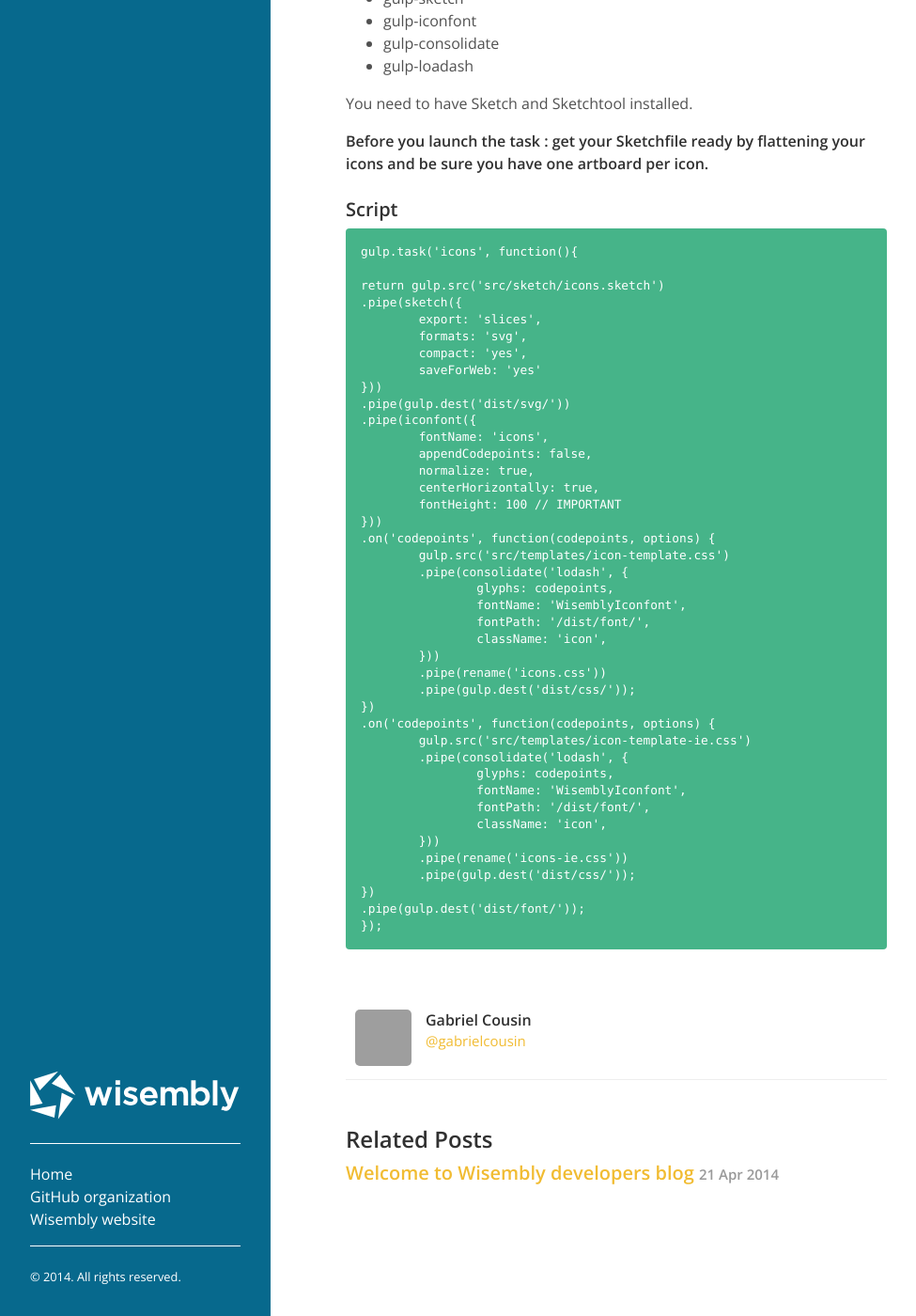
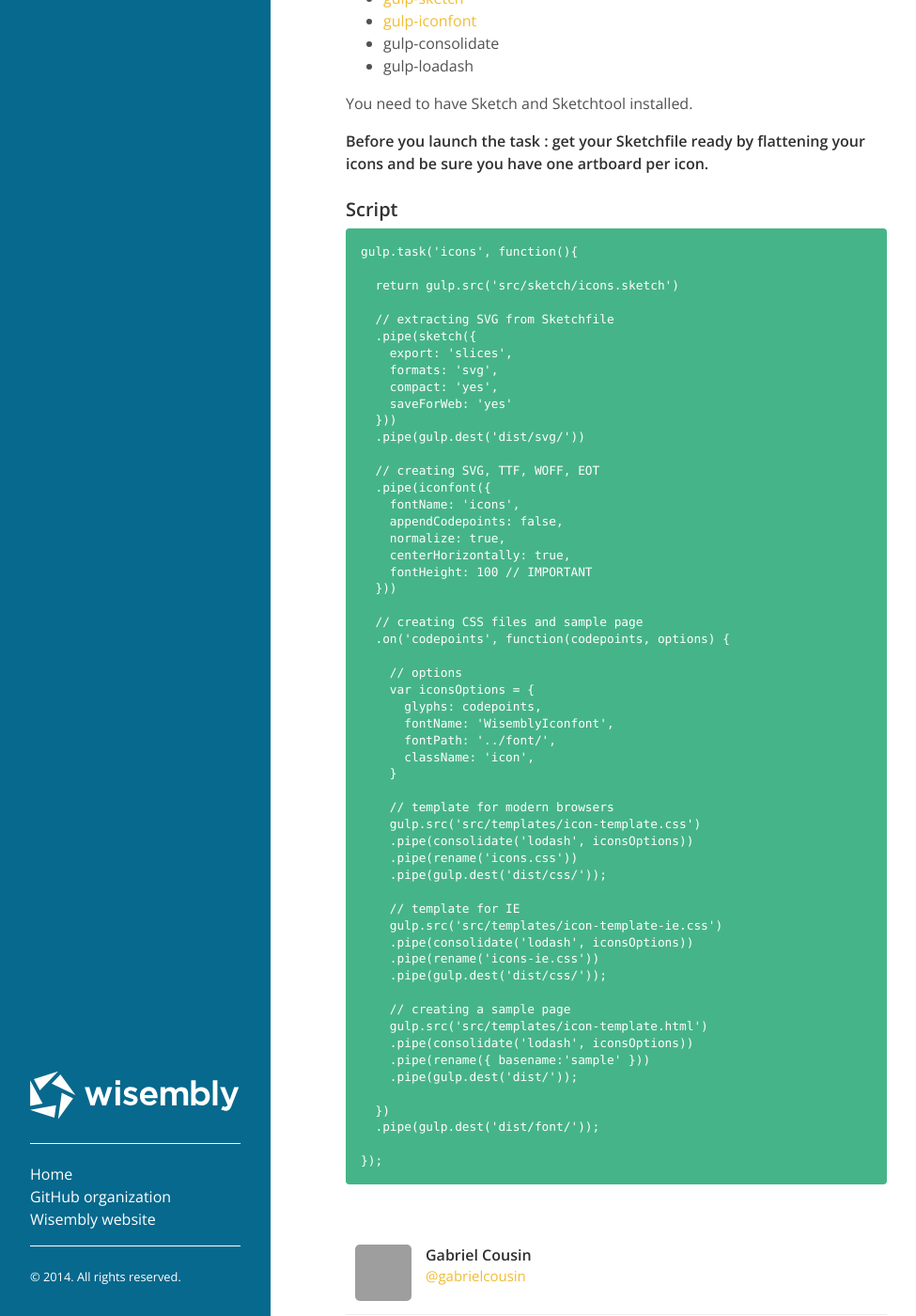
Before and after one commit to Wisembly/blog, a Jekyll site: the page built from _posts/2014-11-03-building-an-iconfont-from-sketch-to-gulp.markdown, in a window 1280 px wide and 1400 px high, scrolled down 1356 px. Shown: the whole window at 94% size, without its empty margins (0-975 px from the left). Built offline with Jekyll 4.4.1, drawn with Linux system fonts in a browser that asks for light colours; Markdown is read by kramdown in place of the engine named in the settings; comment, search, counter and statistics services are not loaded; grey boxes are pictures that could not be loaded.

Commit message:
updated post

```diff
--- a/_posts/2014-11-03-building-an-iconfont-from-sketch-to-gulp.markdown
+++ b/_posts/2014-11-03-building-an-iconfont-from-sketch-to-gulp.markdown
@@ -45,8 +45,8 @@
 ### Plugins
 For our spectific task, we will used the following plugins:
 
-* gulp-sketch
-* gulp-iconfont
+* [gulp-sketch](https://github.com/cognitom/gulp-sketch)
+* [gulp-iconfont](https://github.com/nfroidure/gulp-iconfont)
 * gulp-consolidate
 * gulp-loadash
 
@@ -58,42 +58,56 @@
 
 	gulp.task('icons', function(){
 
-	return gulp.src('src/sketch/icons.sketch')
-	.pipe(sketch({
-		export: 'slices',
-		formats: 'svg',
-		compact: 'yes',
-		saveForWeb: 'yes'
-	}))
-	.pipe(gulp.dest('dist/svg/'))
-	.pipe(iconfont({
-		fontName: 'icons',
-		appendCodepoints: false,
-		normalize: true,
-		centerHorizontally: true,
-		fontHeight: 100 // IMPORTANT
-	}))
-	.on('codepoints', function(codepoints, options) {
-		gulp.src('src/templates/icon-template.css')
-		.pipe(consolidate('lodash', {
-			glyphs: codepoints,
-			fontName: 'WisemblyIconfont',
-			fontPath: '/dist/font/',
-			className: 'icon',
-		}))
-		.pipe(rename('icons.css'))
-		.pipe(gulp.dest('dist/css/'));
-	})
-	.on('codepoints', function(codepoints, options) {
-		gulp.src('src/templates/icon-template-ie.css')
-		.pipe(consolidate('lodash', {
-			glyphs: codepoints,
-			fontName: 'WisemblyIconfont',
-			fontPath: '/dist/font/',
-			className: 'icon',
-		}))
-		.pipe(rename('icons-ie.css'))
-		.pipe(gulp.dest('dist/css/'));
-	})
-	.pipe(gulp.dest('dist/font/'));
+	  return gulp.src('src/sketch/icons.sketch')
+
+	  // extracting SVG from Sketchfile
+	  .pipe(sketch({
+	    export: 'slices',
+	    formats: 'svg',
+	    compact: 'yes',
+	    saveForWeb: 'yes'
+	  }))
+	  .pipe(gulp.dest('dist/svg/'))
+
+	  // creating SVG, TTF, WOFF, EOT
+	  .pipe(iconfont({
+	    fontName: 'icons',
+	    appendCodepoints: false,
+	    normalize: true,
+	    centerHorizontally: true,
+	    fontHeight: 100 // IMPORTANT
+	  }))
+
+	  // creating CSS files and sample page
+	  .on('codepoints', function(codepoints, options) {
+
+	    // options
+	    var iconsOptions = {
+	      glyphs: codepoints,
+	      fontName: 'WisemblyIconfont',
+	      fontPath: '../font/',
+	      className: 'icon',
+	    }
+
+	    // template for modern browsers
+	    gulp.src('src/templates/icon-template.css')
+	    .pipe(consolidate('lodash', iconsOptions))
+	    .pipe(rename('icons.css'))
+	    .pipe(gulp.dest('dist/css/'));
+
+	    // template for IE
+	    gulp.src('src/templates/icon-template-ie.css')
+	    .pipe(consolidate('lodash', iconsOptions))
+	    .pipe(rename('icons-ie.css'))
+	    .pipe(gulp.dest('dist/css/'));
+
+	    // creating a sample page
+	    gulp.src('src/templates/icon-template.html')
+	    .pipe(consolidate('lodash', iconsOptions))
+	    .pipe(rename({ basename:'sample' }))
+	    .pipe(gulp.dest('dist/'));
+
+	  })
+	  .pipe(gulp.dest('dist/font/'));
+
 	});
```
